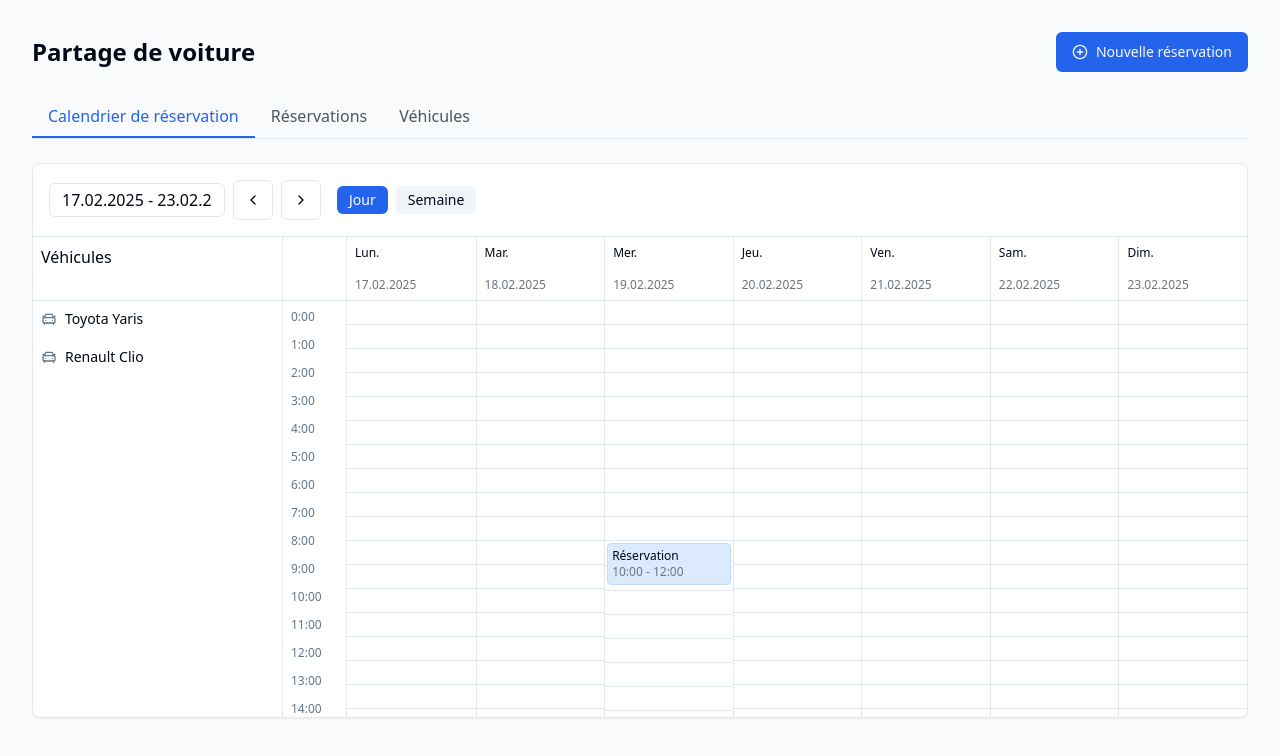
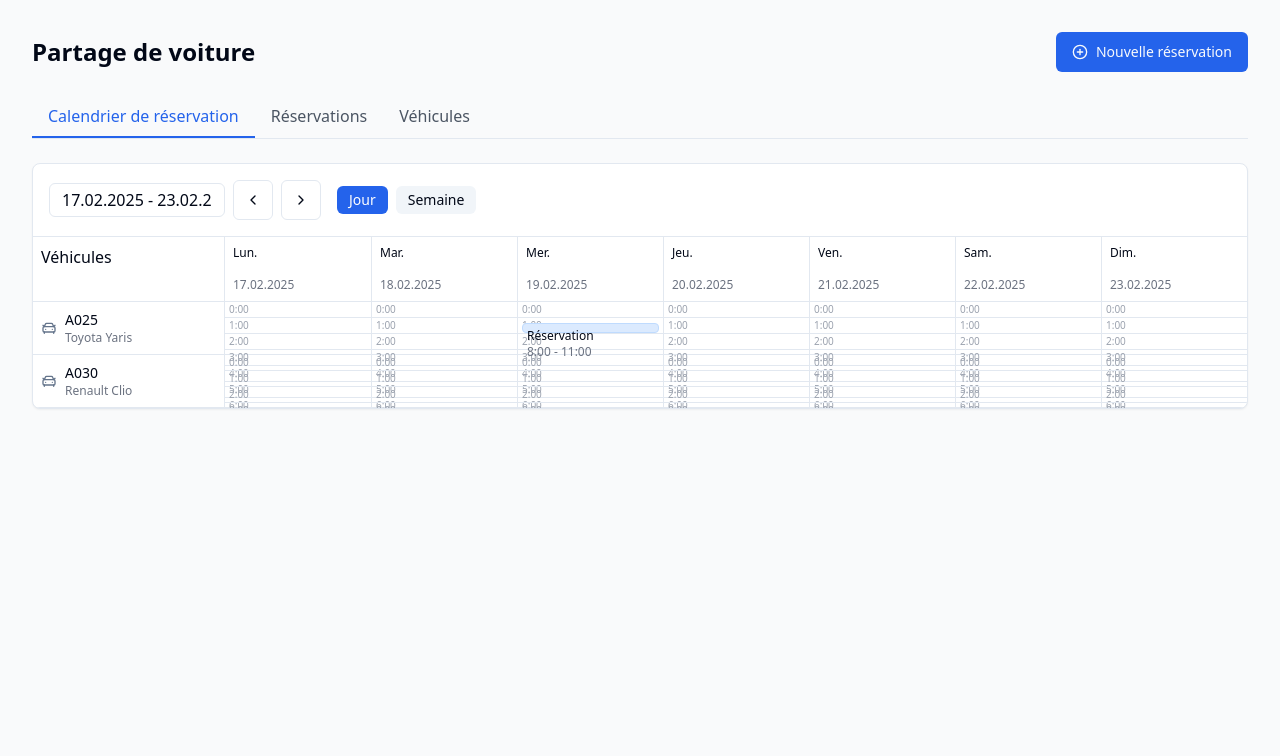
Before and after one commit to Aymanebouf/reservation-vehicules, a React (Vite) app: page / in a window 1280 px wide. Shown: the top 756 px of the page. Built offline with nearby package versions, Linux system fonts and the light colour scheme.

Commit message:
Update code
The commit message reflects the user's request to update the code, without specifying the nature of the update.

```diff
--- a/src/components/Calendar/BookingCalendar.tsx
+++ b/src/components/Calendar/BookingCalendar.tsx
@@ -445,63 +445,65 @@ export const BookingCalendar = () => {
           </div>
         </div>
       </div>
-      <div className="grid grid-cols-[250px_auto_1fr] h-[calc(100vh-20rem)] overflow-hidden">
-        <div className="border-r">
-          <div className="h-16 border-b bg-white font-medium p-2">Véhicules</div>
-          <div className="space-y-[2px]">
-            {vehicles.map((vehicle) => (
-              <div
-                key={vehicle.id}
-                className="flex items-center gap-2 p-2 hover:bg-slate-50"
-              >
-                <CarFront className="h-4 w-4 text-slate-500" />
-                <span className="text-sm">{vehicle.name}</span>
+      <div className="flex flex-col">
+        <div className="flex border-b">
+          <div className="w-48 flex-shrink-0 border-r">
+            <div className="p-2 font-medium">Véhicules</div>
+          </div>
+          <div className="flex-1">
+            <div className="grid grid-cols-7">
+              {weekDays.map((day, index) => (
+                <div key={day} className="border-l first:border-l-0">
+                  <div className="p-2 text-xs font-medium">{day}</div>
+                  <div className="p-2 text-xs text-gray-500">{`${index + 17}.02.2025`}</div>
                 </div>
               ))}
             </div>
           </div>
-        <div className="w-16 border-r bg-white">
-          <div className="h-16 border-b" />
-          <div className="space-y-3 p-2">
-            {Array.from({ length: 24 }, (_, i) => (
-              <div key={i} className="text-xs text-slate-500">{`${i}:00`}</div>
-            ))}
+        </div>
+
+        <div className="overflow-auto">
+          {vehicles.map((vehicle) => (
+            <div key={vehicle.id} className="flex border-b">
+              <div className="w-48 flex-shrink-0 border-r p-2">
+                <div className="flex items-center gap-2">
+                  <CarFront className="h-4 w-4 text-slate-500" />
+                  <div>
+                    <div className="text-sm font-medium">{vehicle.id}</div>
+                    <div className="text-xs text-gray-500">{vehicle.name}</div>
                   </div>
                 </div>
-        <div>
-          <div className="flex flex-col border-b h-16">
-            <div className="grid grid-cols-7 h-8">
-              {weekDays.map((day) => (
-                <div key={day} className="h-8 border-l p-2 text-xs font-medium first:border-l-0">
-                  {day}
+              </div>
+
+              <div className="flex-1">
+                <div className="grid grid-cols-7 h-full">
+                  {Array.from({ length: 7 }).map((_, dayIndex) => (
+                    <div key={dayIndex} className="border-l first:border-l-0 relative">
+                      <div className="absolute inset-0 grid grid-rows-24">
+                        {Array.from({ length: 24 }).map((_, hour) => (
+                          <div key={hour} className="border-b">
+                            <div className="text-[10px] text-gray-400 pl-1">
+                              {`${hour}:00`}
+                            </div>
                           </div>
                         ))}
                       </div>
-            <div className="grid grid-cols-7 h-8">
-              {weekDays.map((_, index) => (
-                <div key={index} className="h-8 border-l p-2 text-xs text-gray-500 first:border-l-0">
-                  {`${index + 17}.02.2025`}
-                </div>
-              ))}
-            </div>
-          </div>
-          <div className="grid grid-cols-7">
-            {Array.from({ length: 7 }).map((_, dayIndex) => (
-              <div key={dayIndex} className="border-l first:border-l-0">
-                {Array.from({ length: 24 }).map((_, hourIndex) => (
-                  <div key={hourIndex} className="h-6 border-b">
-                    {/* Exemple de réservation */}
-                    {dayIndex === 2 && hourIndex === 10 && (
-                      <div className="bg-blue-100 border border-blue-200 p-1 text-xs m-0.5 rounded">
+
+                      {vehicle.id === "A025" && dayIndex === 2 && (
+                        <div
+                          className="absolute top-[33.33%] left-0 right-0 bg-blue-100 border border-blue-200 m-1 p-1 rounded-sm text-xs"
+                          style={{ height: "12.5%" }}
+                        >
                           <div className="font-medium truncate">Réservation</div>
-                        <div className="text-gray-500 truncate">10:00 - 12:00</div>
+                          <div className="text-gray-500 truncate">8:00 - 11:00</div>
                         </div>
                       )}
                     </div>
                   ))}
                 </div>
+              </div>
+            </div>
           ))}
-          </div>
         </div>
       </div>
     </Card>
```
Lines whose indentation alone changed are shown as unchanged.
